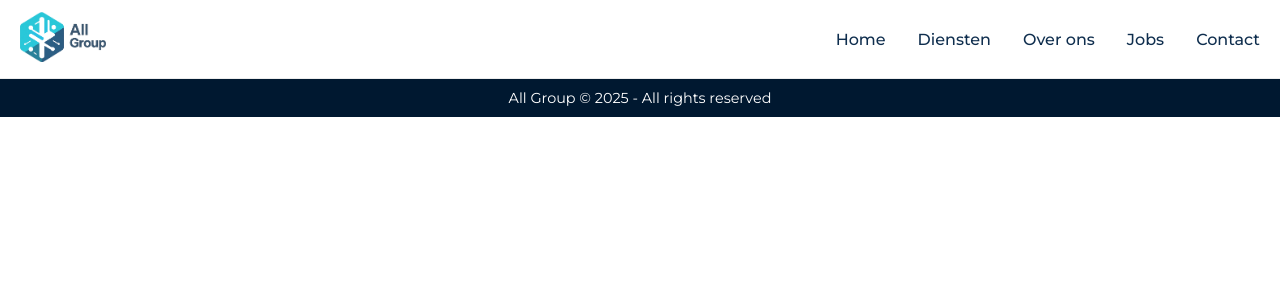
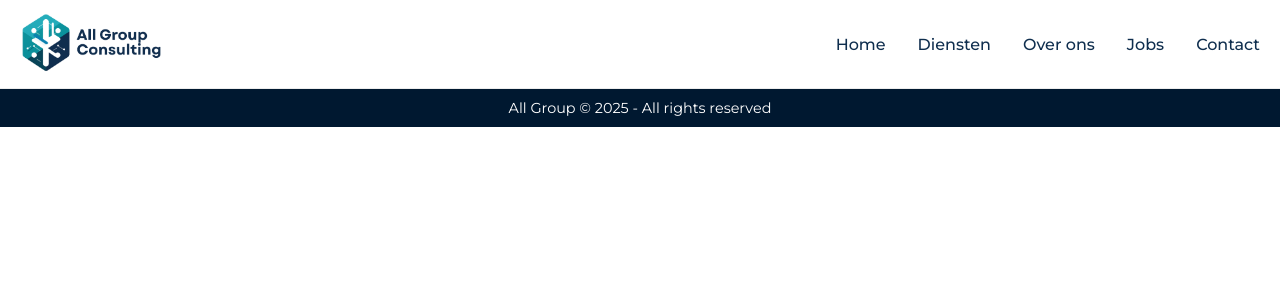
Before and after one commit to sengulkrky/allgroup, a PHP site: page /nl/overons.html in a window 1280 px wide. Shown: the top 300 px of the page. Run offline with PHP 8.4, Linux system fonts and the light colour scheme; some web fonts are replaced.

Commit message:
logo on all pages

```diff
--- a/assets/css/jobs.css
+++ b/assets/css/jobs.css
@@ -12,6 +12,7 @@
     display: flex;
     flex-wrap: wrap;
     gap: 1rem;
+    margin-bottom: 50px;
 }
 
 .card {
--- a/index.html
+++ b/index.html
@@ -12,7 +12,7 @@
 <body>
     <header class="header">
         <div class="nav-left">
-            <img class="logo" src="images/logo_brandname.png" alt="">
+            <img class="logo" src="images/logo-consulting.png" alt="">
         </div>
         <button type="button" class="toggle" id="toggle" aria-label="Open menu">
             <svg xmlns="http://www.w3.org/2000/svg" height="35px" viewBox="0 -960 960 960" width="35px" fill="#0F2E4E"><path d="M120-240v-80h720v80H120Zm0-200v-80h720v80H120Zm0-200v-80h720v80H120Z"/></svg>
--- a/nl/contact.html
+++ b/nl/contact.html
@@ -13,7 +13,7 @@
 <body>
     <header class="header">
         <div class="nav-left">
-            <a href=".."><img class="logo" src="../images/logo_brandname.png" alt="logo"></a>
+            <a href=".."><img class="logo" src="../images/logo-consulting.png" alt="logo"></a>
         </div>
         <button type="button" class="toggle" id="toggle" aria-label="Open menu">
             <svg xmlns="http://www.w3.org/2000/svg" height="35px" viewBox="0 -960 960 960" width="35px" fill="#0F2E4E"><path d="M120-240v-80h720v80H120Zm0-200v-80h720v80H120Zm0-200v-80h720v80H120Z"/></svg>
--- a/nl/diensten.html
+++ b/nl/diensten.html
@@ -12,7 +12,7 @@
 <body>
     <header class="header">
         <div class="nav-left">
-            <a href=".."><img class="logo" src="../images/logo_brandname.png" alt="logo"></a>
+            <a href=".."><img class="logo" src="../images/logo-consulting.png" alt="logo"></a>
         </div>
         <button type="button" class="toggle" id="toggle" aria-label="Open menu">
             <svg xmlns="http://www.w3.org/2000/svg" height="35px" viewBox="0 -960 960 960" width="35px" fill="#0F2E4E"><path d="M120-240v-80h720v80H120Zm0-200v-80h720v80H120Zm0-200v-80h720v80H120Z"/></svg>
--- a/nl/overons.html
+++ b/nl/overons.html
@@ -12,7 +12,7 @@
 <body>
     <header class="header">
         <div class="nav-left">
-            <a href=".."><img class="logo" src="../images/logo_brandname.png" alt="logo"></a>
+            <a href=".."><img class="logo" src="../images/logo-consulting.png" alt="logo"></a>
         </div>
         <button type="button" class="toggle" id="toggle" aria-label="Open menu">
             <svg xmlns="http://www.w3.org/2000/svg" height="35px" viewBox="0 -960 960 960" width="35px" fill="#0F2E4E"><path d="M120-240v-80h720v80H120Zm0-200v-80h720v80H120Zm0-200v-80h720v80H120Z"/></svg>
--- a/nl/vacatures/backend.html
+++ b/nl/vacatures/backend.html
@@ -12,7 +12,7 @@
 <body>
     <header class="header">
         <div class="nav-left">
-            <a href="../.."><img class="logo" src="../images/logo_brandname.png" alt="logo"></a>
+            <a href="../.."><img class="logo" src="../../images/logo-consulting.png" alt="logo"></a>
         </div>
         <button type="button" class="toggle" id="toggle" aria-label="Open menu">
             <svg xmlns="http://www.w3.org/2000/svg" height="35px" viewBox="0 -960 960 960" width="35px" fill="#0F2E4E"><path d="M120-240v-80h720v80H120Zm0-200v-80h720v80H120Zm0-200v-80h720v80H120Z"/></svg>
--- a/nl/vacatures/frontend.html
+++ b/nl/vacatures/frontend.html
@@ -12,7 +12,7 @@
 <body>
     <header class="header">
         <div class="nav-left">
-            <a href="../.."><img class="logo" src="../images/logo_brandname.png" alt="logo"></a>
+            <a href="../.."><img class="logo" src="../../images/logo-consulting.png" alt="logo"></a>
         </div>
         <button type="button" class="toggle" id="toggle" aria-label="Open menu">
             <svg xmlns="http://www.w3.org/2000/svg" height="35px" viewBox="0 -960 960 960" width="35px" fill="#0F2E4E"><path d="M120-240v-80h720v80H120Zm0-200v-80h720v80H120Zm0-200v-80h720v80H120Z"/></svg>
--- a/nl/vacatures/support.html
+++ b/nl/vacatures/support.html
@@ -12,7 +12,7 @@
 <body>
     <header class="header">
         <div class="nav-left">
-            <a href="../.."><img class="logo" src="../images/logo_brandname.png" alt="logo"></a>
+            <a href="../.."><img class="logo" src="../../images/logo-consulting.png" alt="logo"></a>
         </div>
         <button type="button" class="toggle" id="toggle" aria-label="Open menu">
             <svg xmlns="http://www.w3.org/2000/svg" height="35px" viewBox="0 -960 960 960" width="35px" fill="#0F2E4E"><path d="M120-240v-80h720v80H120Zm0-200v-80h720v80H120Zm0-200v-80h720v80H120Z"/></svg>
--- a/styles.css
+++ b/styles.css
@@ -49,7 +49,7 @@ main {
 .nav {
     display: none;
     position: absolute;
-    top: 60px;
+    top: 80px;
     right: 0;
     background: white;
     width: 100%;
@@ -84,7 +84,7 @@ main {
 }
 
 .logo {
-    height: 50px;
+    height: 60px;
 }
 
 @media (min-width: 768px) {
```
